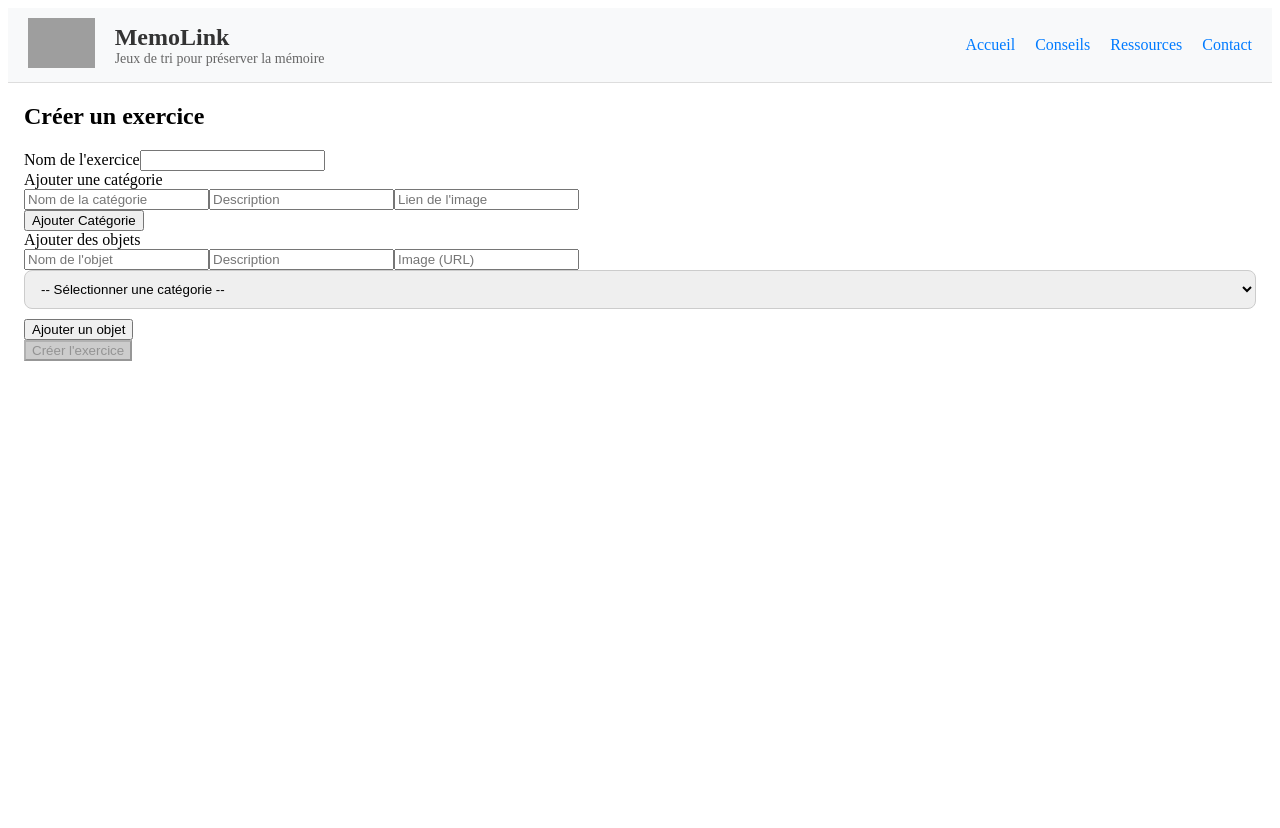
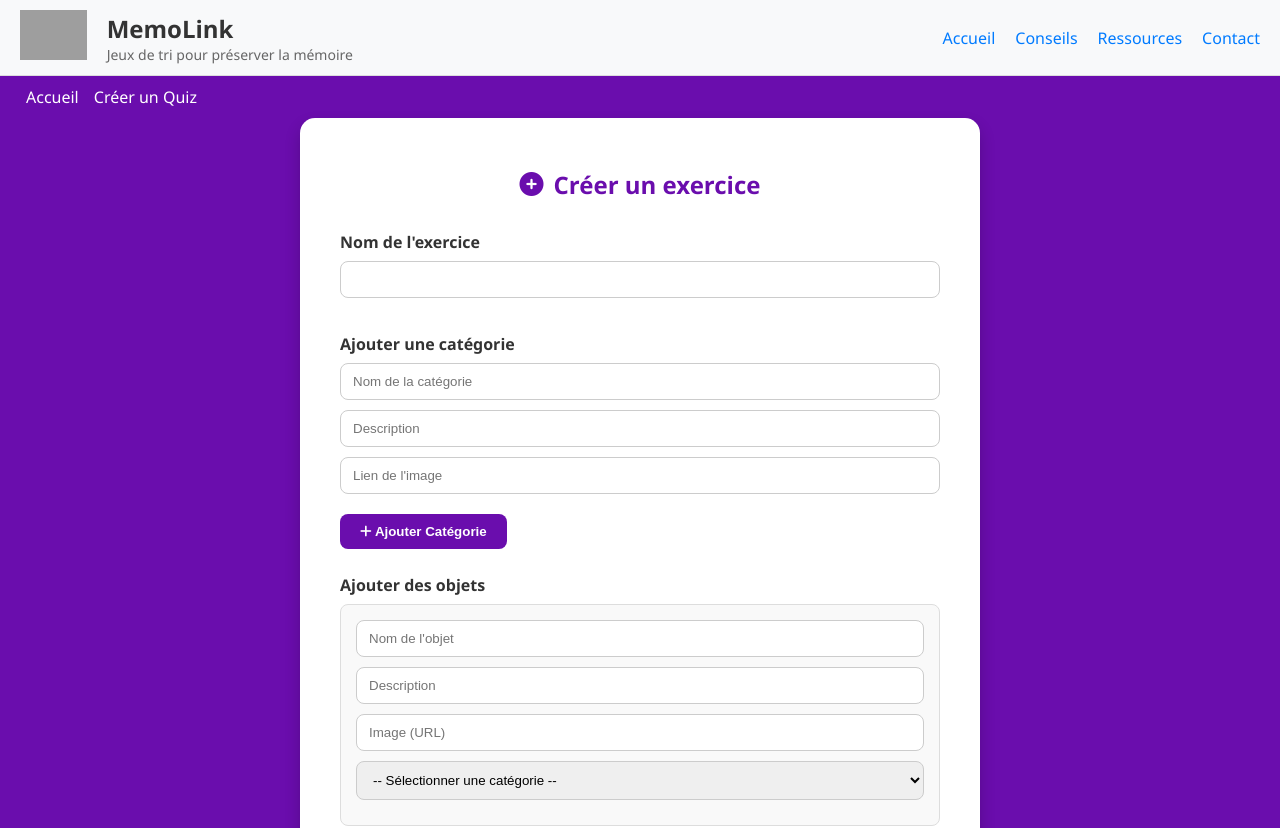
Before and after one commit to imane19972004/my_repo, an Angular app in the folder front-end/: page /create-quiz in a window 1280 px wide. Shown: the top 828 px of the page. Before the commit the page ends 800 px from the top, so only its background shows below. Built offline with nearby package versions, Linux system fonts and the light colour scheme; grey boxes are pictures that could not be loaded.

Commit message:
Résoudre le probleme de le formulaire de la creation d'un exercice (css)

```diff
--- a/front-end/angular.json
+++ b/front-end/angular.json
@@ -30,9 +30,10 @@
               "src/assets"
             ],
             "styles": [
+              "node_modules/@fortawesome/fontawesome-free/css/all.min.css",
               "src/styles.scss"
             ],
-            "scripts": []
+         "scripts": []
           },
           "configurations": {
             "production": {
--- a/front-end/package.json
+++ b/front-end/package.json
@@ -19,6 +19,7 @@
     "@angular/platform-browser": "^17.2.2",
     "@angular/platform-browser-dynamic": "^17.2.2",
     "@angular/router": "^17.2.2",
+    "@fortawesome/fontawesome-free": "^6.7.2",
     "rxjs": "~7.8.0",
     "tslib": "^2.3.0",
     "zone.js": "~0.14.4"
--- a/front-end/src/app/app-routing.module.ts
+++ b/front-end/src/app/app-routing.module.ts
@@ -15,8 +15,10 @@ const routes: Routes = [
   { path: 'user-list', component: UserListComponent },
   { path: 'users/:id/history', component: UserHistoryComponent},
   { path: 'exercice-list', component: ExerciceListComponent }, // Page pour voir la liste des exercices
+  { path: 'create-exercice', component: CreateExerciceComponent },
   { path: 'create-quiz', component: CreateExerciceComponent },
-  { path: '', redirectTo: 'create-quiz', pathMatch: 'full' },
+
+
 ];
 
 @NgModule({
--- a/front-end/src/app/app.component.html
+++ b/front-end/src/app/app.component.html
@@ -2,5 +2,9 @@
 <app-header></app-header>
 
 <div class="main-content">
+  <nav style="background-color: #6a0dad; padding: 10px;">
+    <a routerLink="/" style="margin-right: 15px; color: white; text-decoration: none;">Accueil</a>
+    <a routerLink="/create-quiz" style="color: white; text-decoration: none;">Créer un Quiz</a>
+  </nav>
   <router-outlet></router-outlet>
 </div>
--- a/front-end/src/app/app.module.ts
+++ b/front-end/src/app/app.module.ts
@@ -17,6 +17,7 @@ import {UserHistoryComponent} from "./users-history/user-history/user-history.co
 import {UserHistoryListComponent} from "./users-history/user-history-list/user-history-list.component";
 import {CreateExerciceComponent } from "./create-exercice/create-exercice.component";//(Im)
 import { provideAnimationsAsync } from '@angular/platform-browser/animations/async';
+
 
 
 
--- a/front-end/src/app/create-exercice/create-exercice.component.html
+++ b/front-end/src/app/create-exercice/create-exercice.component.html
@@ -15,11 +15,9 @@
       <!-- Ajout de catégories -->
       <div class="form-group">
         <label>Ajouter une catégorie</label>
-        <div class="item-box">
-          <input type="text" name="categoryName" [(ngModel)]="categoryInput.name" placeholder="Nom de la catégorie" />
-          <input type="text" name="categoryDescription" [(ngModel)]="categoryInput.description" placeholder="Description" />
-          <input type="text" name="categoryImagePath" [(ngModel)]="categoryInput.imagePath" placeholder="Lien de l'image" />
-        </div>
+        <input type="text" name="categoryName" [(ngModel)]="categoryInput.name" placeholder="Nom de la catégorie" />
+        <input type="text" name="categoryDescription" [(ngModel)]="categoryInput.description" placeholder="Description" />
+        <input type="text" name="categoryImagePath" [(ngModel)]="categoryInput.imagePath" placeholder="Lien de l'image" />
 
         <button type="button" class="btn-add" (click)="addCategory()">
           <i class="fas fa-plus"></i> Ajouter Catégorie
@@ -28,7 +26,7 @@
         <!-- Liste des catégories ajoutées -->
         <ul *ngIf="exercice.categories.length > 0">
           <li *ngFor="let category of exercice.categories; let i = index" class="category-item">
-            📷 <strong>{{ category.name }}</strong> - {{ category.description }}
+            <span>📷 <strong>{{ category.name }}</strong> - {{ category.description }}</span>
             <button type="button" class="btn-remove" (click)="removeCategory(i)">
               <i class="fas fa-trash"></i>
             </button>
@@ -59,7 +57,7 @@
         <!-- Liste des objets ajoutés -->
         <ul *ngIf="exercice.items.length > 0">
           <li *ngFor="let item of exercice.items; let i = index" class="item-list">
-            🧩 <strong>{{ item.name }}</strong> - {{ item.description }} - <em>Catégorie: {{ item.category }}</em>
+            <span>🧩 <strong>{{ item.name }}</strong> - {{ item.description }} - <em>Catégorie: {{ item.category }}</em></span>
             <button type="button" class="btn-remove" (click)="removeItem(i)">
               <i class="fas fa-trash"></i>
             </button>
--- a/front-end/src/app/create-exercice/create-exercice.component.scss
+++ b/front-end/src/app/create-exercice/create-exercice.component.scss
@@ -1,16 +1,117 @@
-/* Styles pour les éléments de liste */
+/* Remplacez le contenu du fichier create-exercice.component.scss par ceci */
+.form-wrapper {
+  display: flex;
+  justify-content: center;
+  align-items: center;
+  min-height: 100vh;
+}
+
+.form-card {
+  background-color: #fff;
+  color: #333;
+  padding: 30px 40px;
+  border-radius: 15px;
+  box-shadow: 0 8px 16px rgba(0, 0, 0, 0.2);
+  width: 90%;
+  max-width: 600px;
+}
+
+.form-card h2 {
+  text-align: center;
+  font-weight: bold;
+  font-size: 24px;
+  margin-bottom: 30px;
+  color: #6a0dad;
+  display: flex;
+  align-items: center;
+  justify-content: center;
+  gap: 10px;
+}
+
+.form-group {
+  margin-bottom: 25px;
+}
+
+label {
+  display: block;
+  margin-bottom: 8px;
+  font-weight: 600;
+  color: #333;
+}
+
+input[type="text"], select {
+  width: 100%;
+  padding: 10px 12px;
+  margin-bottom: 10px;
+  border: 1px solid #ccc;
+  border-radius: 8px;
+  box-sizing: border-box;
+}
+
+button {
+  cursor: pointer;
+  padding: 10px 20px;
+  border: none;
+  border-radius: 8px;
+  font-weight: bold;
+  transition: background 0.3s ease;
+}
+
+.btn-add {
+  background-color: #6a0dad;
+  color: #fff;
+  margin-top: 10px;
+}
+
+.btn-add:hover {
+  background-color: #580e9d;
+}
+
+ul {
+  list-style-type: none;
+  padding-left: 0;
+  margin-top: 15px;
+}
+
 .category-item, .item-list {
+  background-color: #f3f3f3;
+  padding: 10px;
+  border-radius: 6px;
+  margin-bottom: 8px;
+  color: #333;
   display: flex;
   justify-content: space-between;
   align-items: center;
-  padding: 10px 15px;
-  margin-bottom: 10px;
-  background-color: #f5f5f5;
-  border-radius: 8px;
-  border-left: 4px solid #6a0dad;
 }
 
-/* Bouton de suppression */
+.item-box {
+  background-color: #f9f9f9;
+  padding: 15px;
+  border-radius: 8px;
+  margin-bottom: 10px;
+  border: 1px solid #ddd;
+}
+
+.btn-submit {
+  background-color: #28a745;
+  color: #fff;
+  display: flex;
+  align-items: center;
+  justify-content: center;
+  gap: 8px;
+  font-size: 16px;
+  width: 100%;
+}
+
+.btn-submit:hover {
+  background-color: #218838;
+}
+
+.btn-submit:disabled {
+  background-color: #cccccc;
+  cursor: not-allowed;
+}
+
 .btn-remove {
   background-color: #ff5252;
   color: white;
@@ -29,7 +130,6 @@
   background-color: #ff1744;
 }
 
-/* Message de succès */
 .success-message {
   background-color: #4CAF50;
   color: white;
@@ -45,19 +145,3 @@
   70% { opacity: 1; }
   100% { opacity: 0; }
 }
-
-/* Amélioration du select pour les catégories */
-select {
-  width: 100%;
-  padding: 10px 12px;
-  margin-bottom: 10px;
-  border: 1px solid #ccc;
-  border-radius: 8px;
-  box-sizing: border-box;
-}
-
-/* Désactivation du bouton submit quand il est désactivé */
-.btn-submit:disabled {
-  background-color: #cccccc;
-  cursor: not-allowed;
-}
--- a/front-end/src/app/create-exercice/create-exercice.component.ts
+++ b/front-end/src/app/create-exercice/create-exercice.component.ts
@@ -4,14 +4,14 @@ import { ExerciceService } from '../../services/exercice.service';
 import { Exercice } from '../../models/exercice.model';
 import { Category } from '../../models/category.model';
 import { Item } from '../../models/item.model';
-// import { ViewEncapsulation } from '@angular/core';
+import { ViewEncapsulation } from '@angular/core';
 import { FormBuilder, FormGroup, Validators } from '@angular/forms';
 
 @Component({
   selector: 'app-create-exercice',
   templateUrl: './create-exercice.component.html', // Correction de la référence au template
   styleUrls: ['./create-exercice.component.scss'],
-  // encapsulation: ViewEncapsulation.None
+  encapsulation: ViewEncapsulation.None
 })
 export class CreateExerciceComponent {
   exercice: Exercice = {
--- a/front-end/src/styles.scss
+++ b/front-end/src/styles.scss
@@ -1 +1,9 @@
 /* You can add global styles to this file, and also import other style files */
+/* Ajoutez ces styles à votre fichier styles.scss */
+body {
+    margin: 0;
+    padding: 0;
+    background-color: #6a0dad;
+    font-family: 'Segoe UI', Tahoma, Geneva, Verdana, sans-serif;
+    color: #fff;
+  }
```
Also changed, not shown: 1 other file (tests, documents, lock files or other folders).
